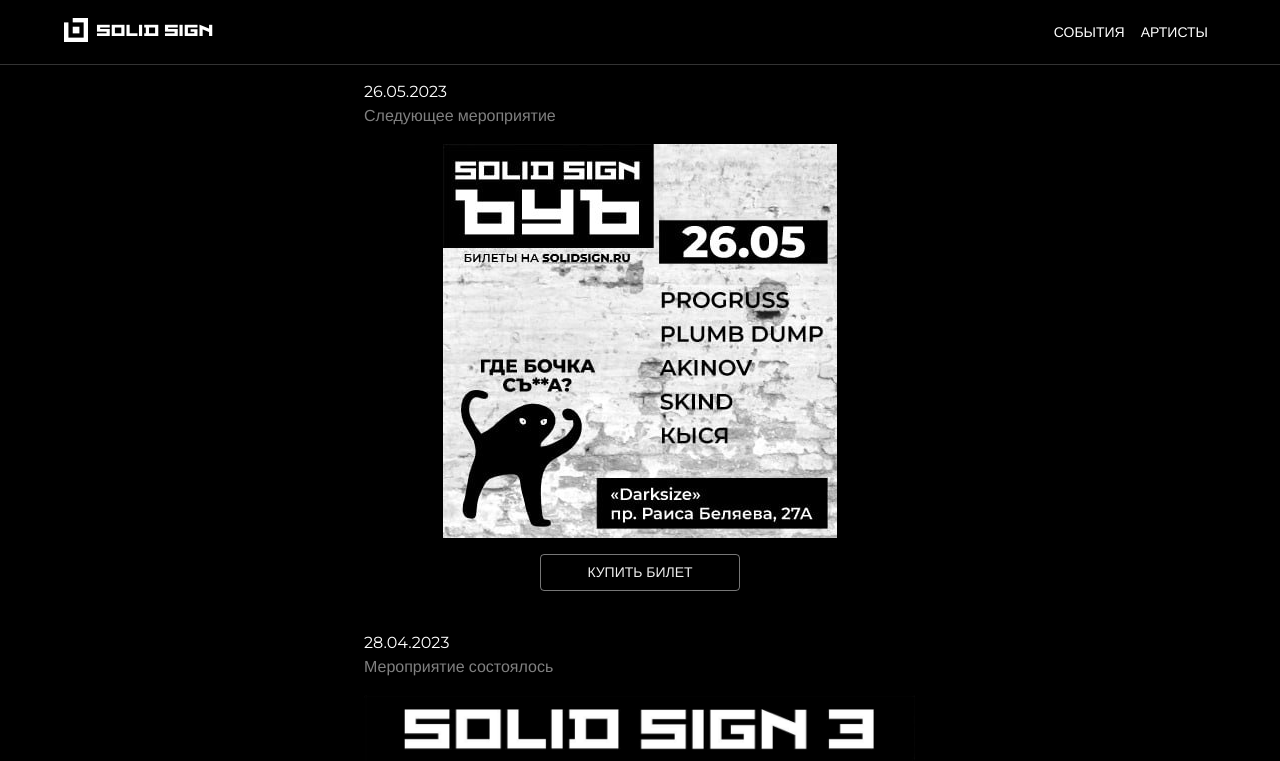
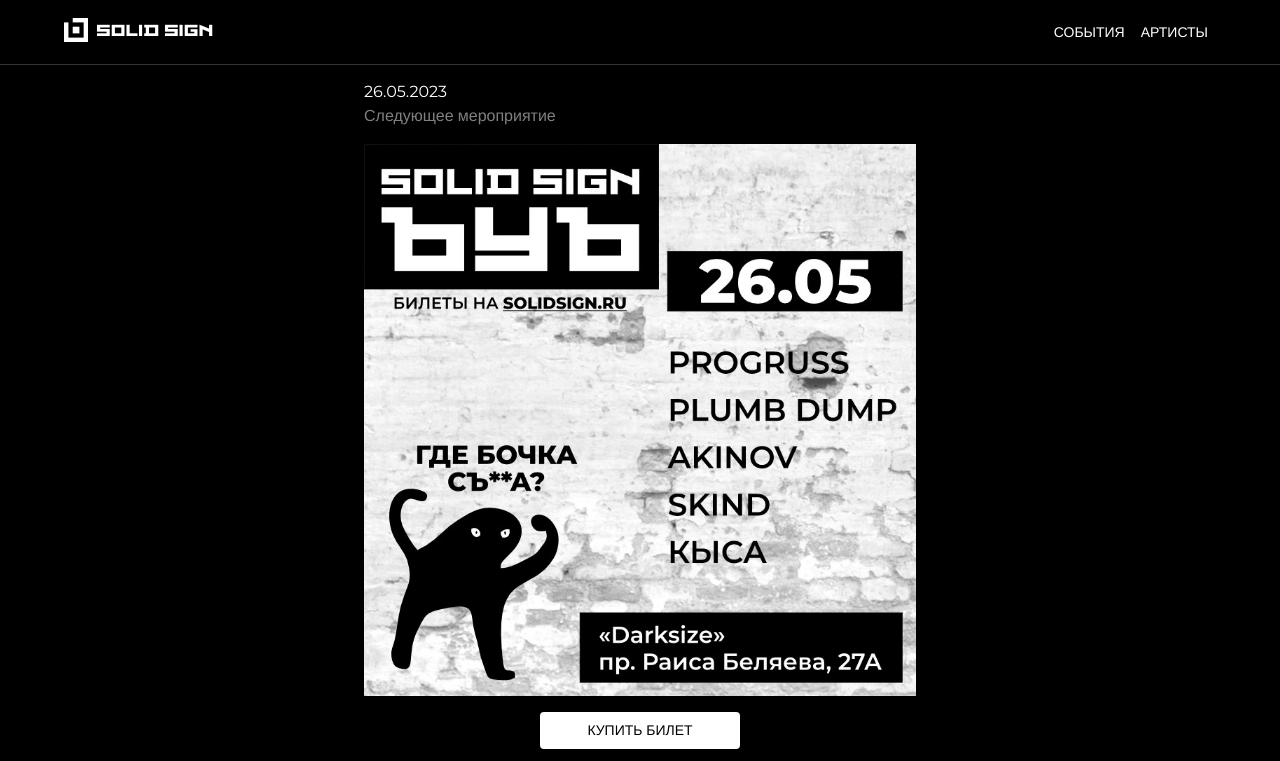
Before and after one commit to solidsignparty/solidsignparty, a Next.js app: page / in a window 1280 px wide. Shown: the top 761 px of the page. Built offline with nearby package versions, Linux system fonts and the light colour scheme; a web font is replaced by a local one.

Commit message:
change SS4 image, white button

```diff
--- a/src/components/Party.jsx
+++ b/src/components/Party.jsx
@@ -44,7 +44,7 @@
           sx={{ pt: 2 }}
         >
           <Button
-            variant="outlined"
+            variant="contained"
             component="a"
             target="_blank"
             href={href}
--- a/src/pages/_app.jsx
+++ b/src/pages/_app.jsx
@@ -14,9 +14,9 @@
 
 const white = {
   light: '#fff',
-  main: '#eee',
-  dark: '#aaa',
-  contrastText: '#fff',
+  main: '#fff',
+  dark: '#ddd',
+  contrastText: '#000',
 };
 
 const black = {
```
Also changed, not shown: src/public/images/solid-sign-4.jpg.
